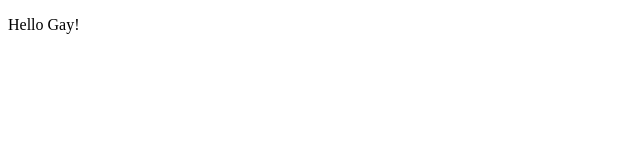
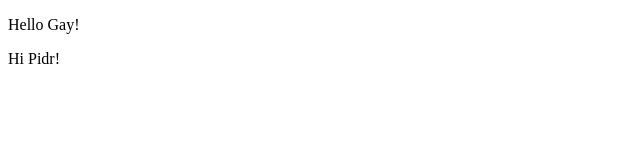
Before and after one commit to VladimirMoro2000/git---, a plain HTML site: page house/index.html in a window 1280 px wide. Shown: the full height of the page, 0-640 px from the left. Drawn offline with Linux system fonts and the light colour scheme.

Commit message:
secong commit

```diff
--- a/house/index.html
+++ b/house/index.html
@@ -8,5 +8,6 @@
 </head>
 <body>
     <p>Hello Gay!</p>
+    <p>Hi Pidr!</p>
 </body>
 </html>
```
